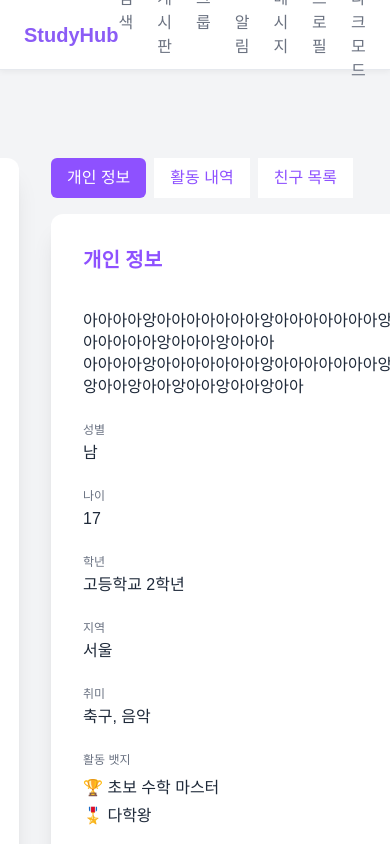
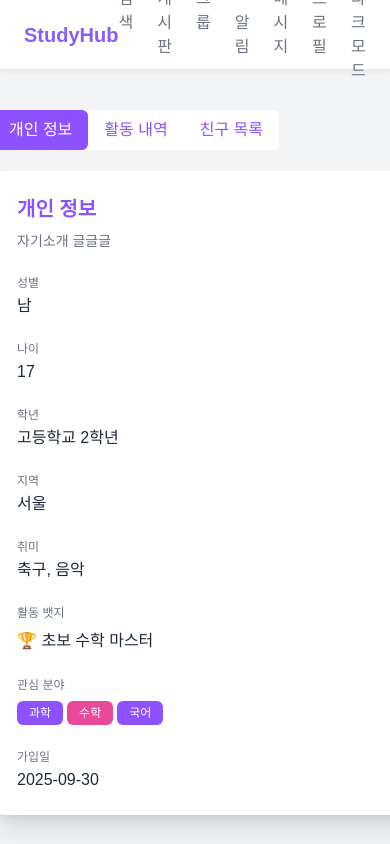
Before and after one commit to prgrms-fe-devcourse/FE7-PROJECT2-TEAM-5, a React (Vite) app: page /profile/1 in a window 390 px wide. Built offline with nearby package versions, Linux system fonts and the light colour scheme.

Commit message:
💄 프로필 개인정보, 친구목록 퍼블리싱

```diff
--- a/src/pages/home/HomePage.tsx
+++ b/src/pages/home/HomePage.tsx
@@ -128,7 +128,10 @@ export default function HomePage() {
 						</div>
 					</div>
 					{/* 메시지 카드 => Link 태그로 수정할 예정 */}
-					<div className="w-[320px] h-[187px] px-6 py-7 bg-white rounded-xl">
+					<Link
+						to="/msg/1"
+						className="w-[320px] h-[187px] px-6 py-7 bg-white rounded-xl"
+					>
 						<div className="flex items-center gap-2 mb-4">
 							<div className="w-[18px] h-[18px] bg-[#D9D9D9]">
 								{/* 아이콘 */}
@@ -140,7 +143,7 @@ export default function HomePage() {
 						<p className="text-[#6B7280] space-y-2 mb-3 text-sm">
 							1:1 대화 메시지로 소통하세요
 						</p>
-					</div>
+					</Link>
 				</div>
 			</div>
 		</>
--- /dev/null
+++ b/src/pages/profile/Activities.tsx
@@ -0,0 +1,7 @@
+export default function Activities() {
+	return (
+		<>
+			<h1>Activities Component</h1>
+		</>
+	);
+}
--- a/src/pages/profile/DetailCard.tsx
+++ b/src/pages/profile/DetailCard.tsx
@@ -1,40 +1,24 @@
-import InfoBlock from "./InfoBlock";
+import { useState } from "react";
+import Activities from "./Activities";
+import Friends from "./Friends";
+import Info from "./Info";
+import TabContainer from "./TabContainer";
 
 export default function DetailCard() {
+	const [activeTab, setActiveTab] = useState<
+		"info" | "activities" | "friends"
+	>("info");
+
 	return (
-		// 상세 정보 카드 (오른쪽 컨텐츠 영역)
-		<div className="flex flex-col bg-white rounded-xl shadow-xl p-8 space-y-6">
-			{/* 정보 헤더 */}
-			<div className="text-xl font-bold text-violet-500 pb-2">
-				개인 정보
+		<>
+			{/* 탭 버튼 컨테이너 */}
+			<TabContainer activeTab={activeTab} setActiveTab={setActiveTab} />
+
+			<div className="flex flex-col bg-white rounded-xl shadow-xl p-6 space-y-6">
+				{activeTab === "info" && <Info />}
+				{activeTab === "activities" && <Activities />}
+				{activeTab === "friends" && <Friends />}
 			</div>
-
-			{/* 정보 그리드 */}
-			<div className="grid grid-cols-1 sm:grid-cols-2 gap-x-8 gap-y-6">
-				{/* 소개 */}
-				<InfoBlock
-					title=""
-					content={`아아아아앙아아아아아아아앙아아아아아아아앙아아아아아아아앙아아아아아아아앙아아아아아아아앙아아아앙아아아
-아아아아앙아아아아아아아앙아아아아아아아앙아아아아아아아앙아아아
-앙아아앙아아앙아아앙아아앙아아`}
-					isFullWidth={true}
-				/>
-				{/* 성별 / 나이 */}
-				<InfoBlock title="성별" content="남" />
-				<InfoBlock title="나이" content="17" />
-				{/* 학년 / 지역 */}
-				<InfoBlock title="학년" content="고등학교 2학년" />
-				<InfoBlock title="지역" content="서울" />
-				{/* 취미 / 활동 뱃지 */}
-				<InfoBlock title="취미" content="축구, 음악" />
-				<InfoBlock
-					title="활동 뱃지"
-					badges={["🏆 초보 수학 마스터", "🎖️ 다학왕"]}
-				/>
-				{/* 관심 분야 / 가입일 */}
-				<InfoBlock title="관심 분야" tags={["과학", "수학", "국어"]} />
-				<InfoBlock title="가입일" content="2025-09-30" />
-			</div>
-		</div>
+		</>
 	);
 }
--- /dev/null
+++ b/src/pages/profile/Friends.tsx
@@ -0,0 +1,146 @@
+import { useState, useEffect } from "react";
+
+type Friend = {
+	id: number;
+	name: string;
+	status: "온라인" | "오프라인";
+	lastActive: string;
+	avatarUrl?: string;
+};
+
+export default function Friends() {
+	const dummyFriends: Friend[] = [
+		{
+			id: 1,
+			name: "홍길동",
+			status: "온라인",
+			lastActive: "5분 전",
+			avatarUrl: "/images/profile1.png",
+		},
+		{
+			id: 2,
+			name: "이몽룡",
+			status: "오프라인",
+			lastActive: "2시간 전",
+			avatarUrl: "/images/profile2.png",
+		},
+		{
+			id: 3,
+			name: "성춘향",
+			status: "온라인",
+			lastActive: "10분 전",
+			avatarUrl: "/images/profile3.png",
+		},
+		{
+			id: 4,
+			name: "임꺽정",
+			status: "오프라인",
+			lastActive: "1일 전",
+			avatarUrl: "/images/profile4.png",
+		},
+	];
+	const [openId, setOpenId] = useState<number | null>(null);
+
+	// 외부 클릭 시 드롭다운 닫기
+	useEffect(() => {
+		function handleClickOutside(event: MouseEvent) {
+			// 클릭한 요소가 버튼이나 드롭다운 안에 있는지 확인
+			const target = event.target as HTMLElement;
+			if (
+				!target.closest(".friend-dropdown") &&
+				!target.closest(".friend-button")
+			) {
+				setOpenId(null);
+			}
+		}
+		document.addEventListener("mousedown", handleClickOutside);
+		return () =>
+			document.removeEventListener("mousedown", handleClickOutside);
+	}, []);
+
+	return (
+		<div className="w-full grid grid-cols-2 gap-2">
+			{dummyFriends.map((friend) => (
+				<div
+					key={friend.id}
+					className="w-auto flex items-center gap-3 p-4 rounded-xl transition-colors duration-200 hover:bg-violet-100"
+				>
+					{/* 이미지 */}
+					<div className="w-15 h-15">
+						<img
+							className="w-full h-full rounded-full bg-amber-400 object-cover"
+							src={friend.avatarUrl || "/default-profile.png"}
+							alt={`${friend.name} 프로필`}
+						/>
+					</div>
+
+					{/* 텍스트 */}
+					<div className="space-y-2">
+						<p>
+							{friend.name}
+							<span
+								className={`ml-1 font-medium text-xs ${
+									friend.status === "온라인"
+										? "text-[#10B981]"
+										: "text-gray-400"
+								}`}
+							>
+								{friend.status}
+							</span>
+						</p>
+						<p className="text-xs text-gray-500">
+							{friend.status === "온라인"
+								? "현재 활동중"
+								: `마지막 활동: ${friend.lastActive}`}
+						</p>
+					</div>
+
+					{/* 버튼 + 드롭다운 */}
+					<div className="relative ml-auto">
+						<button
+							onClick={() =>
+								setOpenId((prev) =>
+									prev === friend.id ? null : friend.id,
+								)
+							}
+							className="friend-button text-xs flex items-center gap-2 px-6 py-2 bg-[#EA489A] text-white rounded-lg hover:bg-[#d63f8b] transition-colors"
+						>
+							<span>팔로잉</span>
+							<svg
+								width="13"
+								height="6"
+								viewBox="0 0 13 6"
+								fill="none"
+								xmlns="http://www.w3.org/2000/svg"
+								className={`transition-transform duration-200 ${openId === friend.id ? "rotate-180" : ""}`}
+							>
+								<path
+									d="M1 1L6.5 5L12 1"
+									stroke="white"
+									strokeWidth="2"
+									strokeLinecap="round"
+									strokeLinejoin="round"
+								/>
+							</svg>
+						</button>
+
+						<div
+							className={`z-99 friend-dropdown absolute right-0 mt-1 p-1 bg-white rounded-md shadow-lg overflow-hidden transform transition-all duration-200 origin-top ${
+								openId === friend.id
+									? "opacity-100 scale-100 translate-y-0"
+									: "opacity-0 scale-95 -translate-y-2 pointer-events-none"
+							}`}
+						>
+							<button className="block w-full text-left px-3 py-2 hover:bg-gray-100 text-gray-800 text-xs">
+								메시지 보내기
+							</button>
+							<button className="block w-full text-left px-3 py-2 hover:bg-gray-100 text-red-700 text-xs">
+								팔로우 취소
+							</button>
+						</div>
+					</div>
+				</div>
+			))}
+		</div>
+	);
+}
--- /dev/null
+++ b/src/pages/profile/Info.tsx
@@ -0,0 +1,33 @@
+import InfoBlock from "./InfoBlock";
+
+export default function Info() {
+	return (
+		<>
+			<div>
+				{/* 정보 헤더 */}
+				<h3 className="text-xl font-bold text-violet-500 pb-2">
+					개인 정보
+				</h3>
+				<p className="font-medium text-sm text-gray-500">
+					자기소개 글글글
+				</p>
+			</div>
+
+			{/* 정보 그리드 */}
+			<div className="flex-1 grid grid-cols-1 sm:grid-cols-2 gap-x-8 gap-y-6">
+				{/* 성별 / 나이 */}
+				<InfoBlock title="성별" content="남" />
+				<InfoBlock title="나이" content="17" />
+				{/* 학년 / 지역 */}
+				<InfoBlock title="학년" content="고등학교 2학년" />
+				<InfoBlock title="지역" content="서울" />
+				{/* 취미 / 활동 뱃지 */}
+				<InfoBlock title="취미" content="축구, 음악" />
+				<InfoBlock title="활동 뱃지" badges={["🏆 초보 수학 마스터"]} />
+				{/* 관심 분야 / 가입일 */}
+				<InfoBlock title="관심 분야" tags={["과학", "수학", "국어"]} />
+				<InfoBlock title="가입일" content="2025-09-30" />
+			</div>
+		</>
+	);
+}
--- a/src/pages/profile/InfoBlock.tsx
+++ b/src/pages/profile/InfoBlock.tsx
@@ -19,12 +19,12 @@ export default function InfoBlock({
 				{title}
 			</div>
 			{content && (
-				<div className="text-base font-medium text-gray-800 leading-snug whitespace-pre-wrap">
+				<div className="font-medium text-gray-800 leading-snug whitespace-pre-wrap">
 					{content}
 				</div>
 			)}
 			{tags && (
-				<div className="flex flex-wrap gap-2 mt-2">
+				<div className="flex flex-wrap gap-1 mt-1">
 					{tags.map((tag) => (
 						<div
 							key={tag}
@@ -40,7 +40,7 @@ export default function InfoBlock({
 					{badges.map((badge) => (
 						<div
 							key={badge}
-							className="text-base font-medium text-gray-800 whitespace-nowrap"
+							className="font-medium text-gray-800 whitespace-nowrap"
 						>
 							{badge}
 						</div>
--- a/src/pages/profile/ProfilePage.tsx
+++ b/src/pages/profile/ProfilePage.tsx
@@ -1,21 +1,20 @@
 import ProfileCard from "./ProfileCard";
 import DetailCard from "./DetailCard";
-import TabContainer from "./TabContainer";
 
 export default function ProfilePage() {
 	return (
 		// 전체 컨테이너
-		<div className="mx-auto my-8 w-[1024px] p-4 min-h-[611px]">
+		<div className="mx-auto w-[1024px]">
 			{/* 메인 컨텐츠 영역 */}
-			<div className="grid grid-cols-[1fr_2fr] gap-8">
+			<div className="flex flex-row gap-10 w-full">
 				{/* 왼쪽 프로필 카드 */}
-				<ProfileCard />
+				<div className="w-[270px]">
+					<ProfileCard />
+				</div>
 
 				{/* 오른쪽 상세 정보 영역 */}
-				<div className="space-y-4">
-					{/* 탭 버튼 컨테이너 */}
-					<TabContainer />
-					{/* 상세  정보 카드 컨테이너 */}
+				<div className="flex-1 space-y-[21px]">
+					{/* 상세 정보 카드 컨테이너 */}
 					<DetailCard />
 				</div>
 			</div>
--- a/src/pages/profile/TabContainer.tsx
+++ b/src/pages/profile/TabContainer.tsx
@@ -1,32 +1,34 @@
-export default function TabContainer() {
+type TabContainerProps = {
+	activeTab: "info" | "activities" | "friends";
+	setActiveTab: (tab: "info" | "activities" | "friends") => void;
+};
+
+export default function TabContainer({
+	activeTab,
+	setActiveTab,
+}: TabContainerProps) {
+	const tabs = [
+		{ key: "info", label: "개인 정보" },
+		{ key: "activities", label: "활동 내역" },
+		{ key: "friends", label: "친구 목록" },
+	] as const;
+
 	return (
-		<div className="flex w-full p-0">
-			{/* 탭 네비게이션 - 버튼들을 가로로 배열 */}
-			<div className="flex space-x-2">
-				{/* 개인 정보 */}
-				<button
-					className={`px-4 py-2 cursor-pointer
-                        bg-violet-500 text-white rounded-md
-                        text-base font-normal text-center`}
-				>
-					개인 정보
-				</button>
-
-				{/* 활동 내역 */}
-				<button
-					className={`px-4 py-2 cursor-pointer
-                        bg-white text-violet-500 font-normal text-center`}
-				>
-					활동 내역
-				</button>
-
-				{/* 친구 목록 */}
-				<button
-					className={`px-4 py-2 cursor-pointer
-                        bg-white text-violet-500 font-normal text-center`}
-				>
-					친구 목록
-				</button>
+		<div className="relative flex w-full">
+			<div className="relative flex bg-white rounded-md">
+				{tabs.map((tab) => (
+					<button
+						key={tab.key}
+						onClick={() => setActiveTab(tab.key)}
+						className={`relative px-4 py-2 cursor-pointer text-base font-normal text-center rounded-md transition-colors duration-200 ${
+							activeTab === tab.key
+								? "bg-violet-500 text-white"
+								: "text-violet-500 hover:bg-violet-100"
+						}`}
+					>
+						{tab.label}
+					</button>
+				))}
 			</div>
 		</div>
 	);
```
Also changed, not shown: src/pages/profile/ProfileCard.tsx (+20 -24 lines).
